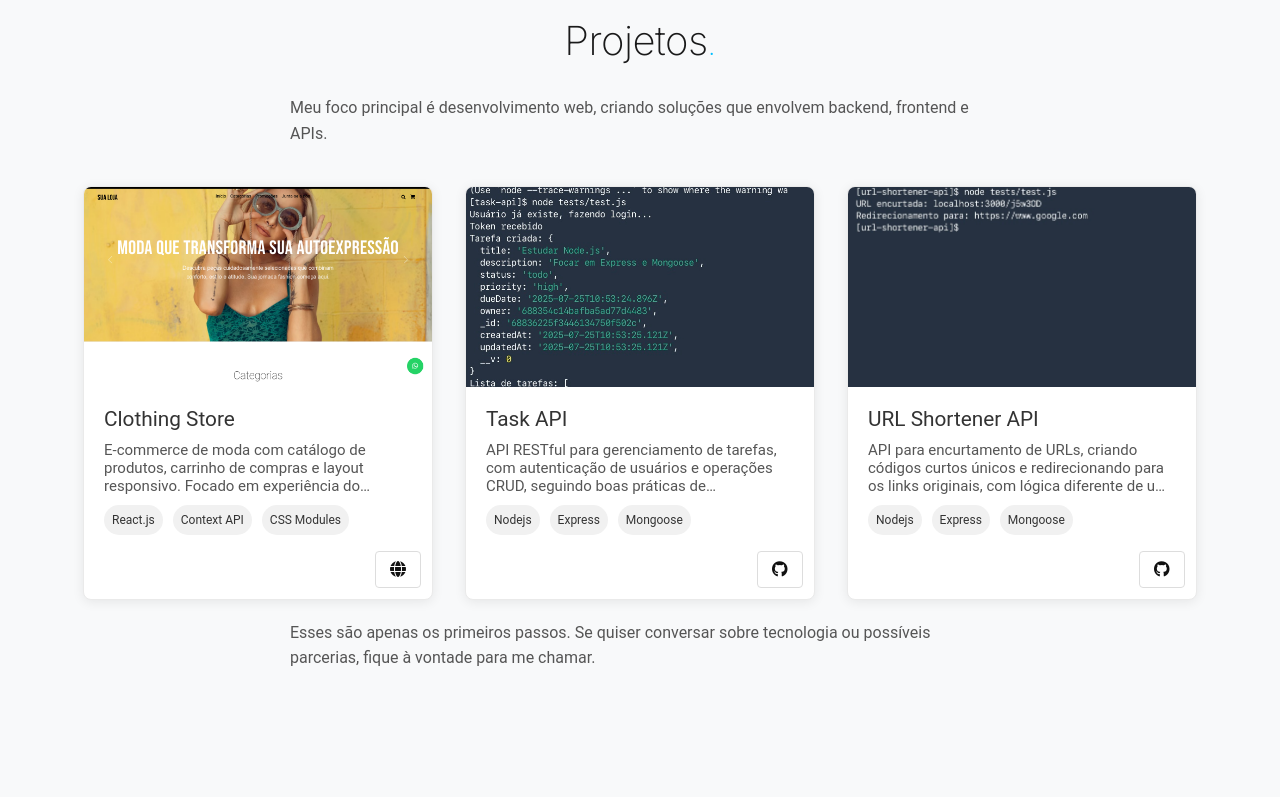
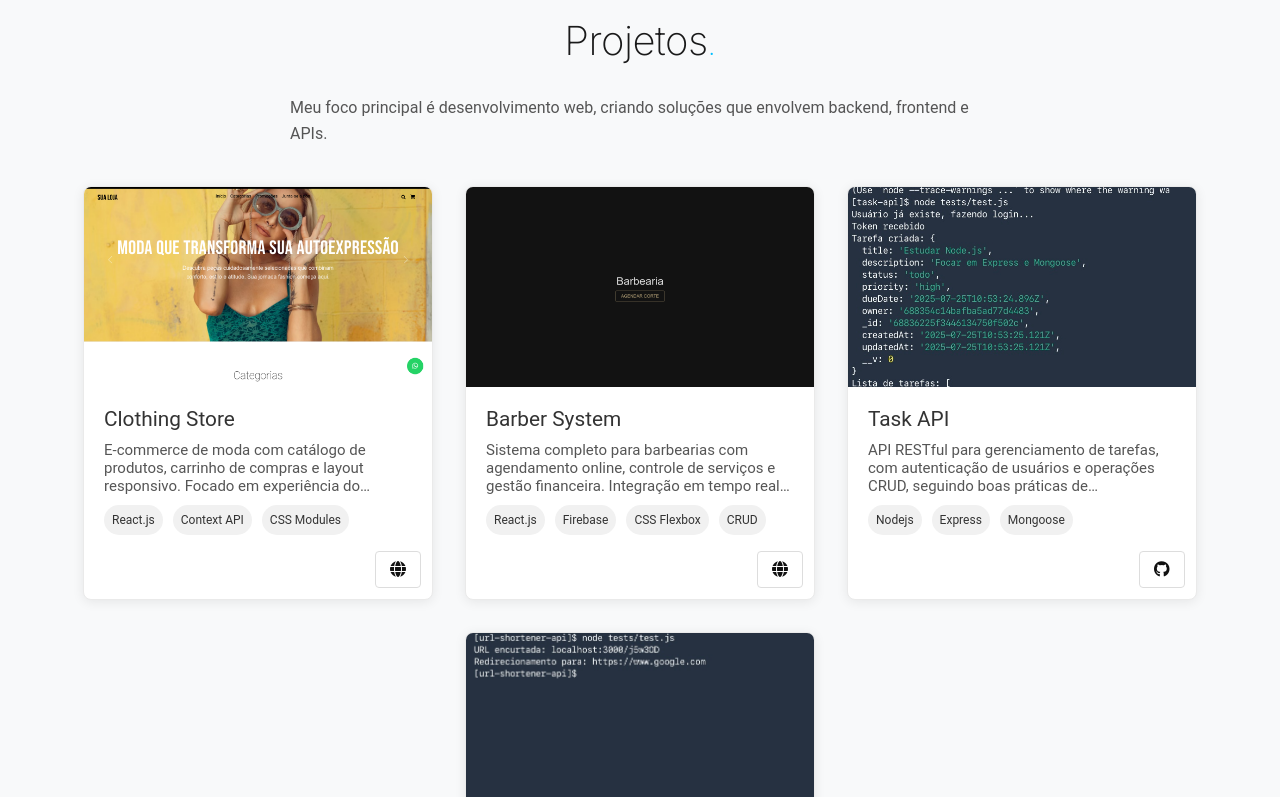
Before and after one commit to Andrezinrc/Portf-lio, a React (Vite) app: page / in a window 1280 px wide. Shown: the part 1964-2761 px from the top of the page. Built offline with nearby package versions, Linux system fonts and the light colour scheme; no server answers.

Commit message:
feat: Adiciona projeto agenda barber

```diff
--- a/src/sections/Projects.jsx
+++ b/src/sections/Projects.jsx
@@ -49,7 +49,46 @@ function Projects() {
           </div>
         </div>
 
-        {/* Projeto 2 - Task API */}
+        { /* Projeto 2 - Barber System */ }
+        <div className="project-card">
+          <img
+            src="/assets/images/barber.png"
+            alt="Sistema de Agendamento para Barbearia"
+            loading="lazy"
+          />
+          <div className="project-info">
+            <div>
+              <h2 className="card-title">Barber System</h2>
+            </div>
+
+            <div>
+              <p>
+                Sistema completo para barbearias com agendamento online, controle de serviços
+                e gestão financeira. Integração em tempo real com Firebase.
+              </p>
+            </div>
+
+            <div className="tech">
+              <span>React.js</span>
+              <span>Firebase</span>
+              <span>CSS Flexbox</span>
+              <span>CRUD</span>
+            </div>
+
+            <div className="project-links">
+              <a
+                href="https://agenda-barber-dev.vercel.app"
+                target="_blank"
+                rel="noopener noreferrer"
+                className="project-button demo"
+              >
+                <i className="fas fa-globe"></i>
+              </a>
+            </div>
+          </div>
+        </div>
+
+        {/* Projeto 3 - Task API */}
         <div className="project-card">
           <img src="/assets/images/task-api.jpeg" alt="Projeto Task API" loading="lazy" />
           <div className="project-info">
@@ -77,7 +116,7 @@ function Projects() {
           </div>
         </div>
 
-        {/* Projeto 3 - URL Shortener API */}
+        {/* Projeto 4 - URL Shortener API */}
         <div className="project-card">
           <img src="/assets/images/url-shortener-api.jpeg" alt="Projeto URL Shortener API" loading="lazy" />
           <div className="project-info">
```
Also changed, not shown: public/assets/images/barber.png (added).
